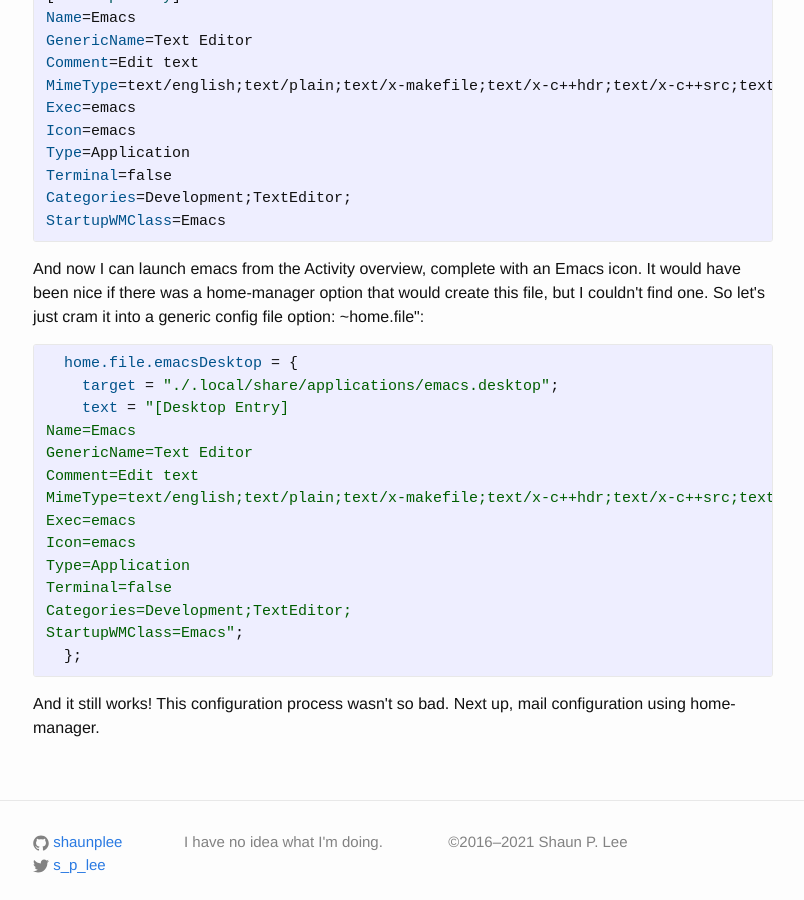
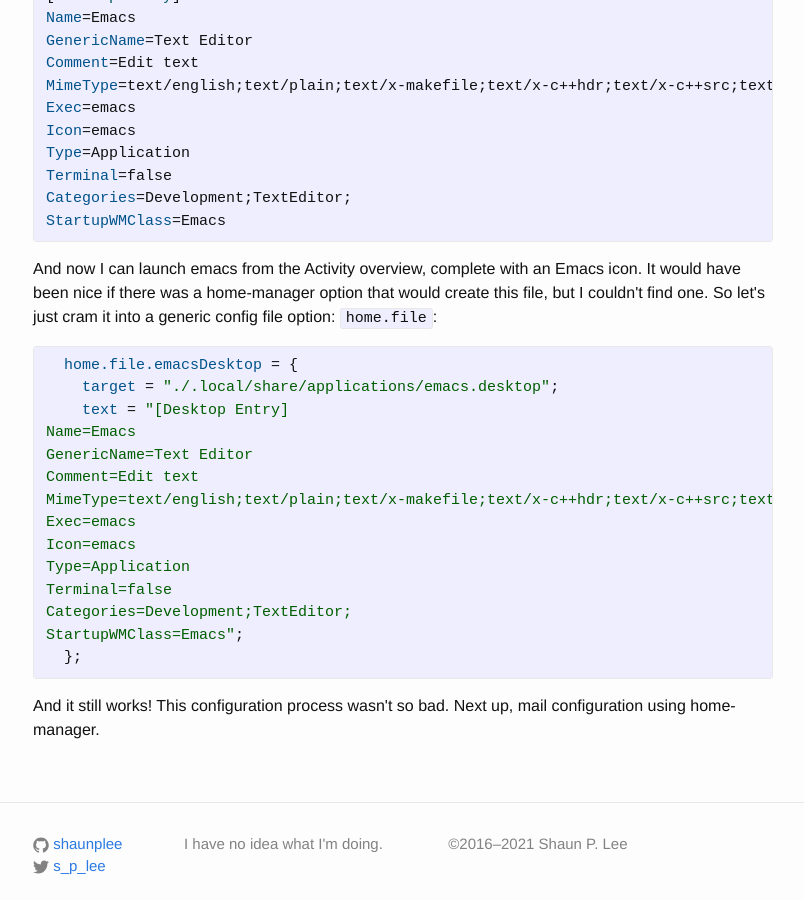
Before and after one commit to shaunplee/shaunplee.github.io, a Jekyll site: the page built from _posts/2021-03-15-nix-home-manager.html, in a window 1280 px wide and 900 px high, scrolled down 3828 px. Shown: the whole window, without its empty margins (237-1041 px from the left). Built offline with Jekyll 4.4.1, drawn with Linux system fonts in a browser that asks for light colours.

Commit message:
Fix typo.

```diff
--- a/_posts/2021-03-15-nix-home-manager.html
+++ b/_posts/2021-03-15-nix-home-manager.html
@@ -242,7 +242,7 @@ Digging around led me to some instructions on using <a href="https://bitbucket.o
 </div>
 
 <p>
-And now I can launch emacs from the Activity overview, complete with an Emacs icon. It would have been nice if there was a home-manager option that would create this file, but I couldn't find one. So let's just cram it into a generic config file option: ~home.file":
+And now I can launch emacs from the Activity overview, complete with an Emacs icon. It would have been nice if there was a home-manager option that would create this file, but I couldn't find one. So let's just cram it into a generic config file option: <code>home.file</code>:
 </p>
 <div class="org-src-container">
 <pre class="src src-nix">  <span style="color: #00538b;">home.file.emacsDesktop</span> = {
```
